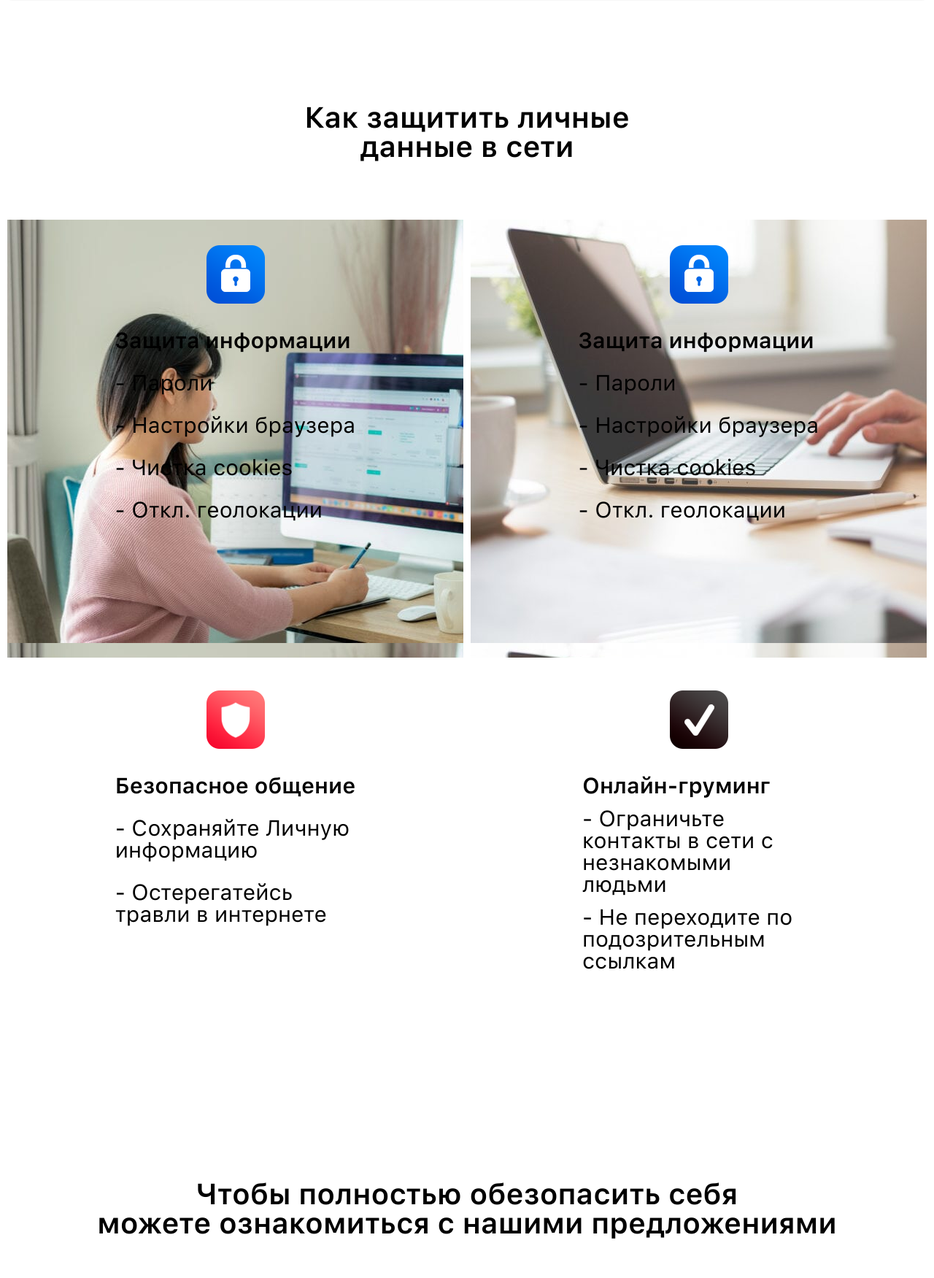
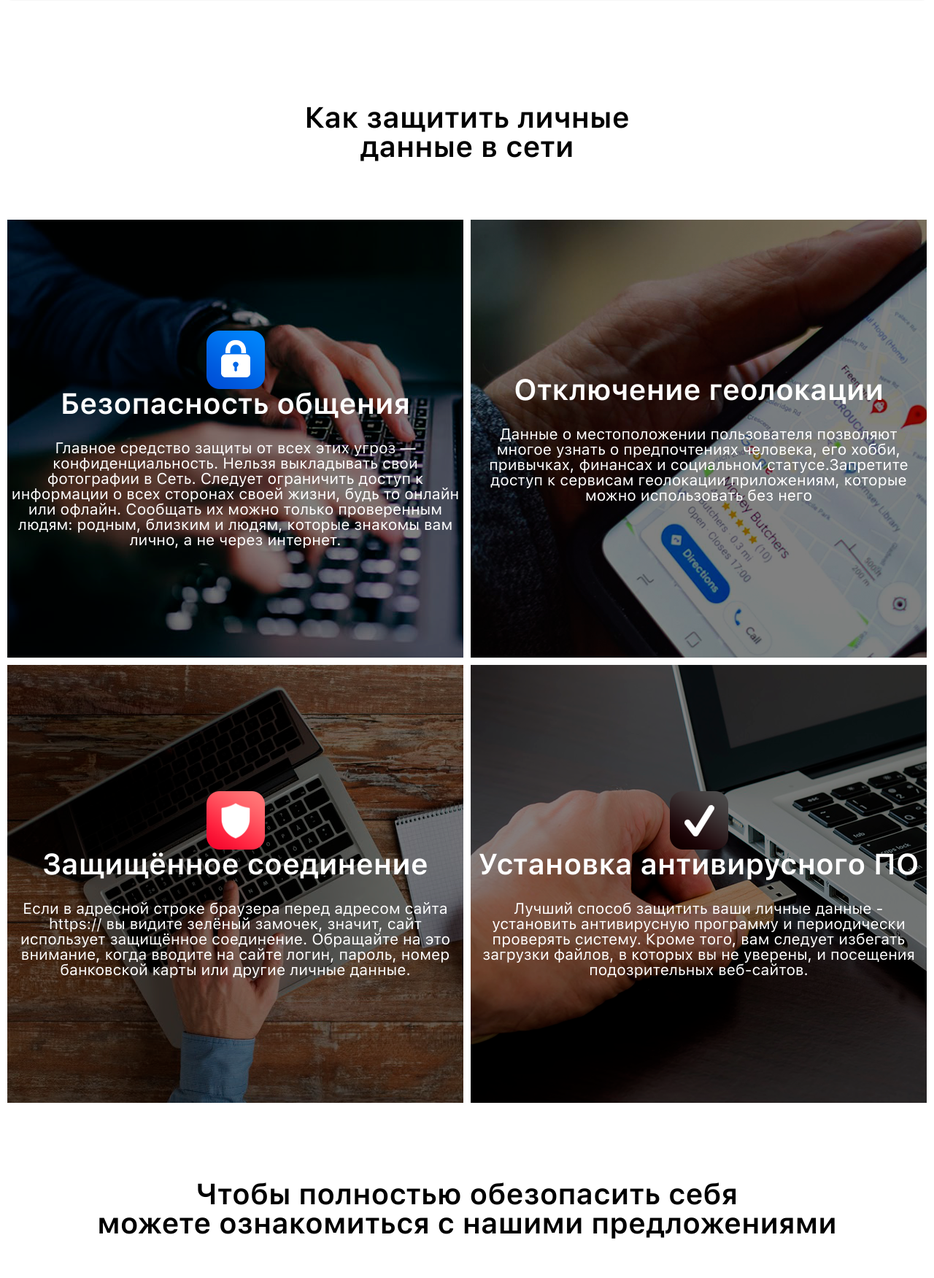
Before and after one commit to cowboy-marlboro/thesis, a PHP site: page / in a window 1280 px wide. Shown: the part 3796-5547 px from the top of the page at 73% size. Run offline with PHP 8.4, Linux system fonts and the light colour scheme.

Commit message:
update blocks

```diff
--- a/css/main.css
+++ b/css/main.css
@@ -344,7 +344,7 @@ html {
 }
 
 .one {
-  background-image: url(../img/one/fon.png);
+  background-image: url(../img/main/one/fon.png);
   background-position: center;
   background-size: cover;
   background-repeat: no-repeat;
@@ -470,7 +470,7 @@ html {
   width: 735px;
   height: 635px;
   background-color: #f7f7f7;
-  background-image: url(../img/two/pnoneBlock.png);
+  background-image: url(../img/main/two/pnoneBlock.png);
   background-repeat: no-repeat;
   background-position: center;
   border-radius: 18px;
@@ -578,7 +578,7 @@ html {
   justify-content: center;
 }
 .block-card .card-image {
-  background-image: url(../img/3/macBook.png);
+  background-image: url(../img/main/3/macBook.png);
   background-repeat: no-repeat;
   background-size: contain;
   background-position: center;
@@ -669,10 +669,16 @@ html {
   column-gap: 10px;
 }
 .row-cards-black .img-one {
-  background-image: url(../layout/img/1.jpg);
+  background-image: url(../img/main/1.png);
 }
 .row-cards-black .img-two {
-  background-image: url(../layout/img/2.jpg);
+  background-image: url(../img/main/2.png);
+}
+.row-cards-black .img-three {
+  background-image: url(../img/main/3.png);
+}
+.row-cards-black .img-four {
+  background-image: url(../img/main/4.png);
 }
 .row-cards-black .card-in-black {
   flex: 1 1 auto;
@@ -681,6 +687,7 @@ html {
   height: 600px;
   display: flex;
   flex-direction: column;
+  justify-content: center;
   align-items: center;
 }
 @media screen and (max-width: 1200px) {
@@ -688,48 +695,21 @@ html {
     width: 450px;
   }
 }
-.row-cards-black .card-in-black .icon-image {
-  padding: 35px 0px;
-}
 .row-cards-black .card-in-black .txt-title-black-card {
-  font-size: 30px;
+  font-size: 40px;
+  color: white;
+  font-weight: 600;
+  text-align: center;
 }
 .row-cards-black .card-in-black .txt-title-black-card h3 {
   font-weight: 600;
 }
-.row-cards-black .card-in-black .txt-black-card li {
-  font-size: 30px;
-  margin: 28px 0px;
-}
-@media screen and (max-width: 460px) {
-  .row-cards-black .card-in-black .txt-black-card li {
-    font-size: 20px;
-    margin: 28px 0px;
-  }
-}
-.row-cards-black .card-in-black .txt-black-card-two li {
-  font-size: 30px;
-  margin: 28px 0px;
-  width: 328px;
-}
-@media screen and (max-width: 460px) {
-  .row-cards-black .card-in-black .txt-black-card-two li {
-    font-size: 20px;
-    margin: 28px 0px;
-    width: 228px;
-  }
-}
-.row-cards-black .card-in-black .txt-black-card-three li {
-  font-size: 30px;
-  margin: 15px 0px;
-  width: 319px;
-}
-@media screen and (max-width: 460px) {
-  .row-cards-black .card-in-black .txt-black-card-three li {
-    font-size: 20px;
-    margin: 20px 0px;
-    width: 228px;
-  }
+.row-cards-black .card-in-black .txt-block-black-card .txt-content-block-card {
+  max-width: 750px;
+  margin-top: 30px;
+  color: white;
+  font-size: 21px;
+  text-align: center;
 }
 
 .product-title-block {
@@ -889,7 +869,7 @@ html {
 .product-image-antivirus {
   height: 400px;
   margin: 0 auto;
-  background-image: url(../img/5/antivirus.png);
+  background-image: url(../img/main/5/antivirus.png);
   background-repeat: no-repeat;
   background-position: center;
 }
@@ -980,7 +960,7 @@ html {
 .product-image-site {
   height: 400px;
   margin: 0 auto;
-  background-image: url(../img/5/icon.png);
+  background-image: url(../img/main/5/icon.png);
   background-repeat: no-repeat;
   background-position: center;
 }
--- a/index.html
+++ b/index.html
@@ -59,7 +59,7 @@
     <div class="container">
             <div class="main-title-m">
                 <div class="icon">
-                    <img src="img/one/icon.png" alt="">
+                    <img src="img/main/one/icon.png" alt="">
                 </div>
                 <div class="text-title-m">
                     <p class="inf-sec">Информационная<br> безопасность</p>
@@ -134,30 +134,32 @@
                         </div>
                         <div class="info-text-black-card">
                             <div class="txt-title-black-card">
-                                <h3>Защита информации</h3>
+                                <h3>Безопасность общения</h3>
                             </div>
-                            <ul class="txt-black-card">
-                                <li>- Пароли</li>
-                                <li>- Настройки браузера</li>
-                                <li>- Чистка сookies</li>
-                                <li>- Откл. геолокации</li>
-                            </ul>
+                            <div class="txt-block-black-card">
+                                <p class="txt-content-block-card">
+                                    Главное средство защиты от всех этих угроз — конфиденциальность.
+                                    Нельзя выкладывать свои фотографии в Cеть. Следует ограничить доступ к
+                                    информации о всех сторонах своей жизни, будь то онлайн или офлайн.
+                                     Сообщать их можно только проверенным людям: родным, близким и людям,
+                                    которые знакомы вам лично, а не через интернет.
+                                </p>
+                            </div>
                         </div>
                     </div>
                     <div class="card-in-black img-two">
-                        <div class="icon-image">
-                            <img src="img/4/1.png" alt="">
-                        </div>
                         <div class="info-text-black-card">
                             <div class="txt-title-black-card">
-                                <h3>Защита информации</h3>
+                                <h3>Отключение геолокации</h3>
                             </div>
-                            <ul class="txt-black-card">
-                                <li>- Пароли</li>
-                                <li>- Настройки браузера</li>
-                                <li>- Чистка сookies</li>
-                                <li>- Откл. геолокации</li>
-                            </ul>
+                            <div class="txt-block-black-card">
+                                <p class="txt-content-block-card">
+                                    Данные о местоположении пользователя позволяют многое
+                                    узнать о предпочтениях человека, его хобби, привычках,
+                                    финансах и социальном статусе.Запретите доступ к сервисам
+                                    геолокации приложениям, которые можно использовать без него
+                                </p>
+                            </div>
                         </div>
                     </div>
                     <div class="card-in-black img-three">
@@ -166,12 +168,17 @@
                         </div>
                         <div class="info-text-black-card">
                             <div class="txt-title-black-card">
-                                <h3>Безопасное общение</h3>
+                                <h3>Защищённое соединение</h3>
                             </div>
-                            <ul class="txt-black-card-two">
-                                <li>- Сохраняйте Личную информацию</li>
-                                <li>- Остерегатейсь травли в интернете</li>
-                            </ul>
+                            <div class="txt-block-black-card">
+                                <p class="txt-content-block-card">
+                                    Если в адресной строке браузера перед адресом сайта
+                                    https:// вы видите зелёный замочек, значит, сайт использует
+                                    защищённое соединение. Обращайте на это внимание,
+                                    когда вводите на сайте логин, пароль, номер банковской
+                                    карты или другие личные данные.
+                                </p>
+                            </div>
                         </div>
                     </div>
                     <div class="card-in-black img-four">
@@ -180,16 +187,16 @@
                         </div>
                         <div class="info-text-black-card">
                             <div class="txt-title-black-card">
-                                <h3>Онлайн-груминг</h3>
+                                <h3>Установка антивирусного ПО</h3>
                             </div>
-                            <ul class="txt-black-card-three">
-                                <li>- Ограничьте контакты
-                                    в сети с незнакомыми
-                                    людьми</li>
-                                <li>- Не переходите по
-                                    подозрительным
-                                    ссылкам</li>
-                            </ul>
+                            <div class="txt-block-black-card">
+                                <p class="txt-content-block-card">
+                                    Лучший способ защитить ваши личные данные - установить
+                                    антивирусную программу и периодически проверять систему.
+                                    Кроме того, вам следует избегать загрузки файлов, в которых
+                                    вы не уверены, и посещения подозрительных веб-сайтов.
+                                </p>
+                            </div>
                         </div>
                     </div>
                 </div>
--- a/source/scss/main.scss
+++ b/source/scss/main.scss
@@ -274,7 +274,7 @@ html{
 //СТИЛИ ШАПКИ
 
 .one{
-    background-image: url(../img/one/fon.png);
+    background-image: url(../img/main/one/fon.png);
     background-position: center;
     background-size: cover;
     background-repeat: no-repeat;
@@ -382,7 +382,7 @@ html{
         width: 735px;
         height: 635px;
         background-color: #f7f7f7;
-        background-image: url(../img/two/pnoneBlock.png);
+        background-image: url(../img/main/two/pnoneBlock.png);
         background-repeat: no-repeat;
         background-position: center;
         @media screen and (max-width:305px){
@@ -467,7 +467,7 @@ html{
         justify-content: center;
     }
     .card-image{
-        background-image: url(../img/3/macBook.png);
+        background-image: url(../img/main/3/macBook.png);
         background-repeat: no-repeat;
         background-size: contain;
         background-position: center;
@@ -547,64 +547,45 @@ html{
     margin: 0px 10px;
     column-gap: 10px;
     .img-one{
-        background-image: url(../layout/img/1.jpg);
+        background-image: url(../img/main/1.png);
     }
     .img-two{
-        background-image: url(../layout/img/2.jpg);
+        background-image: url(../img/main/2.png);
+    }
+    .img-three{
+        background-image: url(../img/main/3.png);
+    }
+    .img-four{
+        background-image: url(../img/main/4.png);
     }
     .card-in-black{
         flex: 1 1 auto;
         margin: 0px 0px 10px 0px;
         width: 49.2%;
         height: 600px;
-
         display: flex;
         flex-direction: column;
+        justify-content: center;
         align-items: center;
         @media screen and (max-width:1200px){
             width: 450px;
         }
-        .icon-image{
-            padding: 35px 0px;
-        }
         .txt-title-black-card{
-            font-size: 30px;
+            font-size: 40px;
+            color: white;
+            font-weight: 600;
+            text-align: center;
             h3{
                 font-weight: 600;
             }
         }
-        .txt-black-card{
-            li{
-                font-size: 30px;
-                margin: 28px 0px;
-                @media screen and(max-width:460px){
-                    font-size: 20px;
-                    margin: 28px 0px;
-                }
-            }
-        }
-        .txt-black-card-two{
-            li{
-                font-size: 30px;
-                margin: 28px 0px;
-                width: 328px;
-                @media screen and(max-width:460px){
-                    font-size: 20px;
-                    margin: 28px 0px;
-                    width: 228px;
-                }
-            }
-        }
-        .txt-black-card-three{
-            li{
-                font-size: 30px;
-                margin: 15px 0px;
-                width: 319px;
-                @media screen and(max-width:460px){
-                    font-size: 20px;
-                    margin: 20px 0px;
-                    width: 228px;
-                }
+        .txt-block-black-card{
+            .txt-content-block-card{
+                max-width: 750px;
+                margin-top: 30px;
+                color: white;
+                font-size: 21px;
+                text-align: center;
             }
         }
     }
@@ -738,7 +719,7 @@ html{
 .product-image-antivirus{
     height: 400px;
     margin: 0 auto;
-    background-image: url(../img/5/antivirus.png);
+    background-image: url(../img/main/5/antivirus.png);
     background-repeat: no-repeat;
     background-position: center;
 }
@@ -812,7 +793,7 @@ html{
 .product-image-site{
     height: 400px;
     margin: 0 auto;
-    background-image: url(../img/5/icon.png);
+    background-image: url(../img/main/5/icon.png);
     background-repeat: no-repeat;
     background-position: center;
 }
```
Also changed, not shown: img/main/1.png (added), img/main/2.png (added), img/main/3.png (added), img/main/3/macBook.png (renamed from img/3/macBook.png), img/main/4.png (added), img/main/4/1.png (renamed from img/4/1.png), img/main/4/2.png (renamed from img/4/2.png), img/main/4/3.png (renamed from img/4/3.png), img/main/5/antivirus.png (renamed from img/5/antivirus.png), img/main/5/icon.png (renamed from img/5/icon.png), img/main/one/fon.png (renamed from img/one/fon.png), img/main/one/icon.png (renamed from img/one/icon.png), img/main/two/pnoneBlock.png (renamed from img/two/pnoneBlock.png), layout/img/7.jpg (added), 2 more files.
